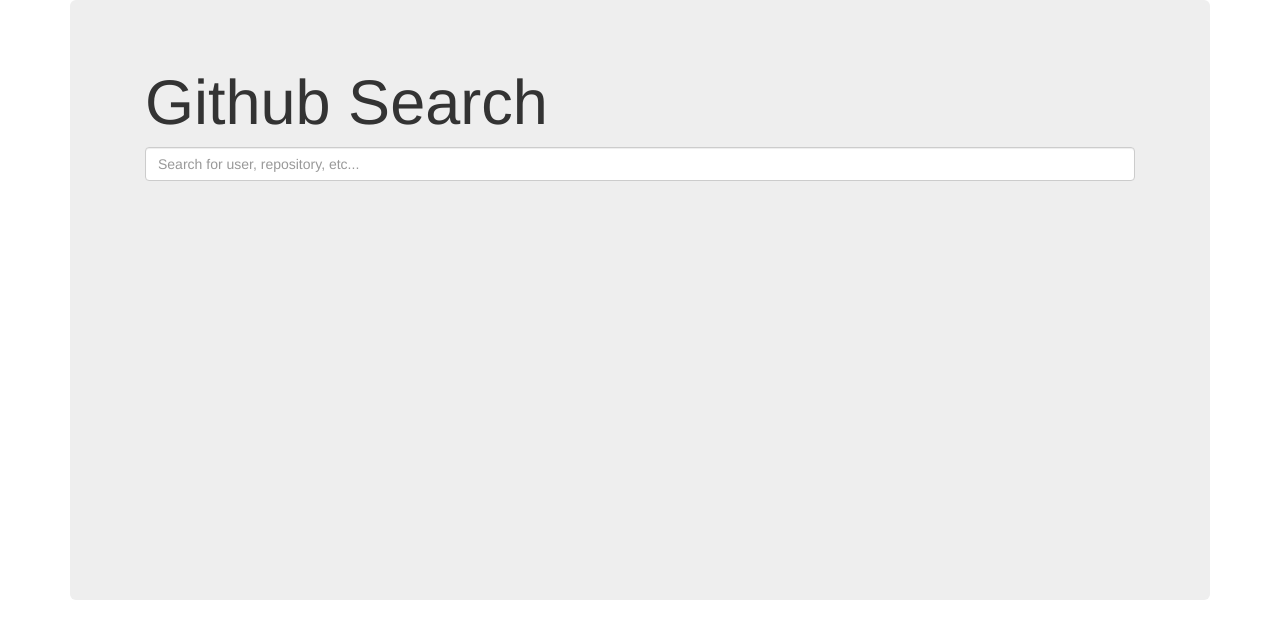
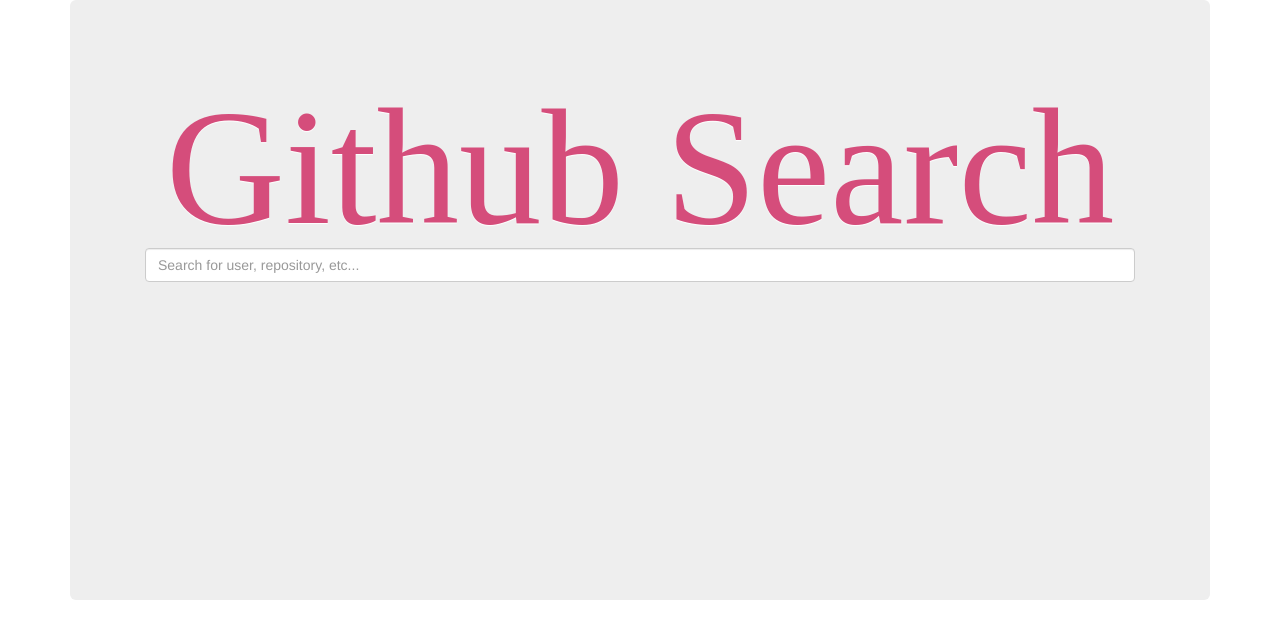
Before and after one commit to claudianjeri/Github-search, an Angular app: page / in a window 1280 px wide. Shown: the top 638 px of the page. Built offline with nearby package versions, Linux system fonts and the light colour scheme.

Commit message:
added header

```diff
--- a/src/app/profile/profile.component.css
+++ b/src/app/profile/profile.component.css
@@ -3,4 +3,4 @@
   height: 600px;
 }
 
-/* h1 { color: #d54d7b; font-family: "Great Vibes", cursive; font-size: 165px; line-height: 160px; font-weight: normal; margin-bottom: 0px; margin-top: 40px; text-align: center; text-shadow: 0 1px 1px #fff; } */
+h1 { color: #d54d7b; font-family: "Great Vibes", cursive; font-size: 165px; line-height: 160px; font-weight: normal; margin-bottom: 0px; margin-top: 40px; text-align: center; text-shadow: 0 1px 1px #fff; }
```
